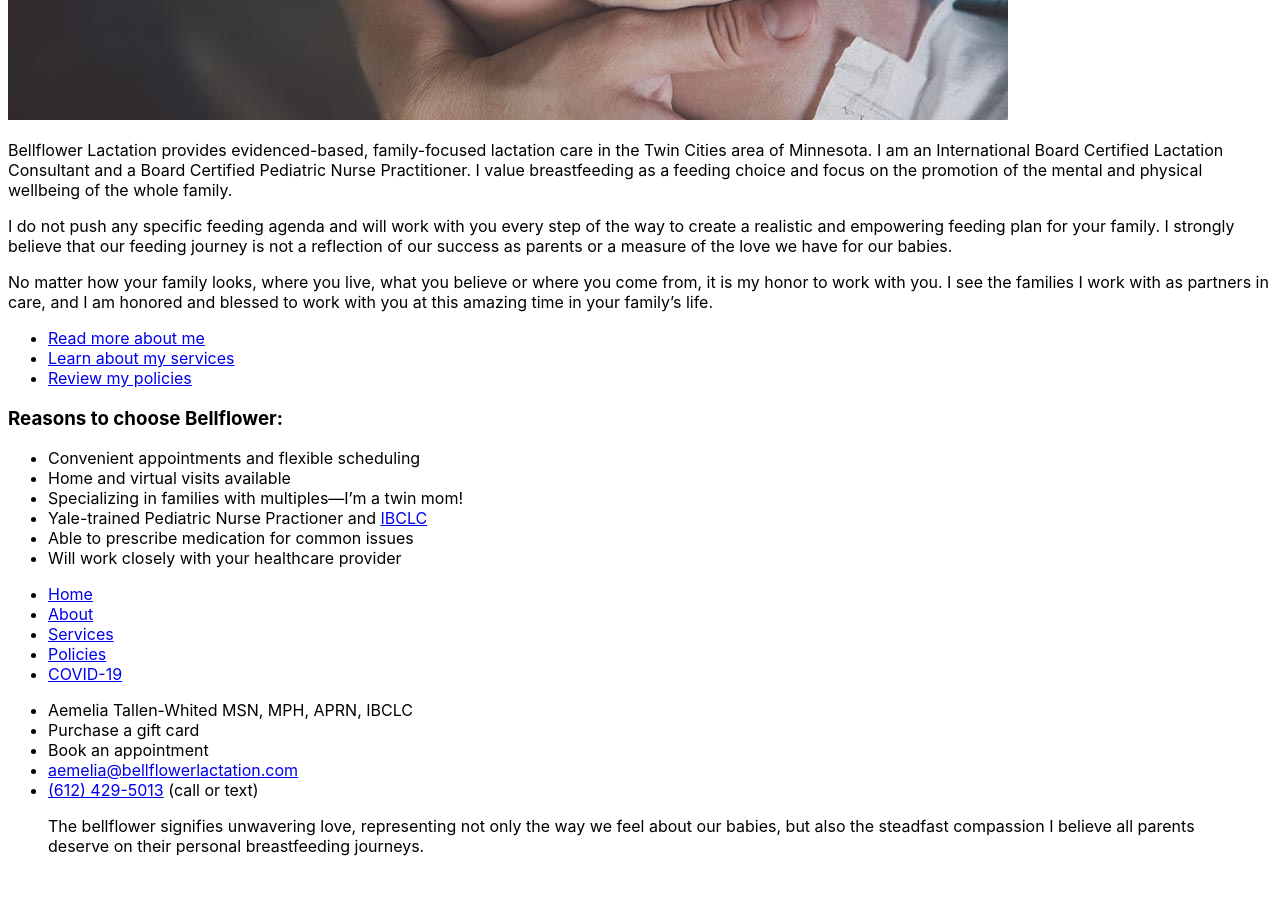
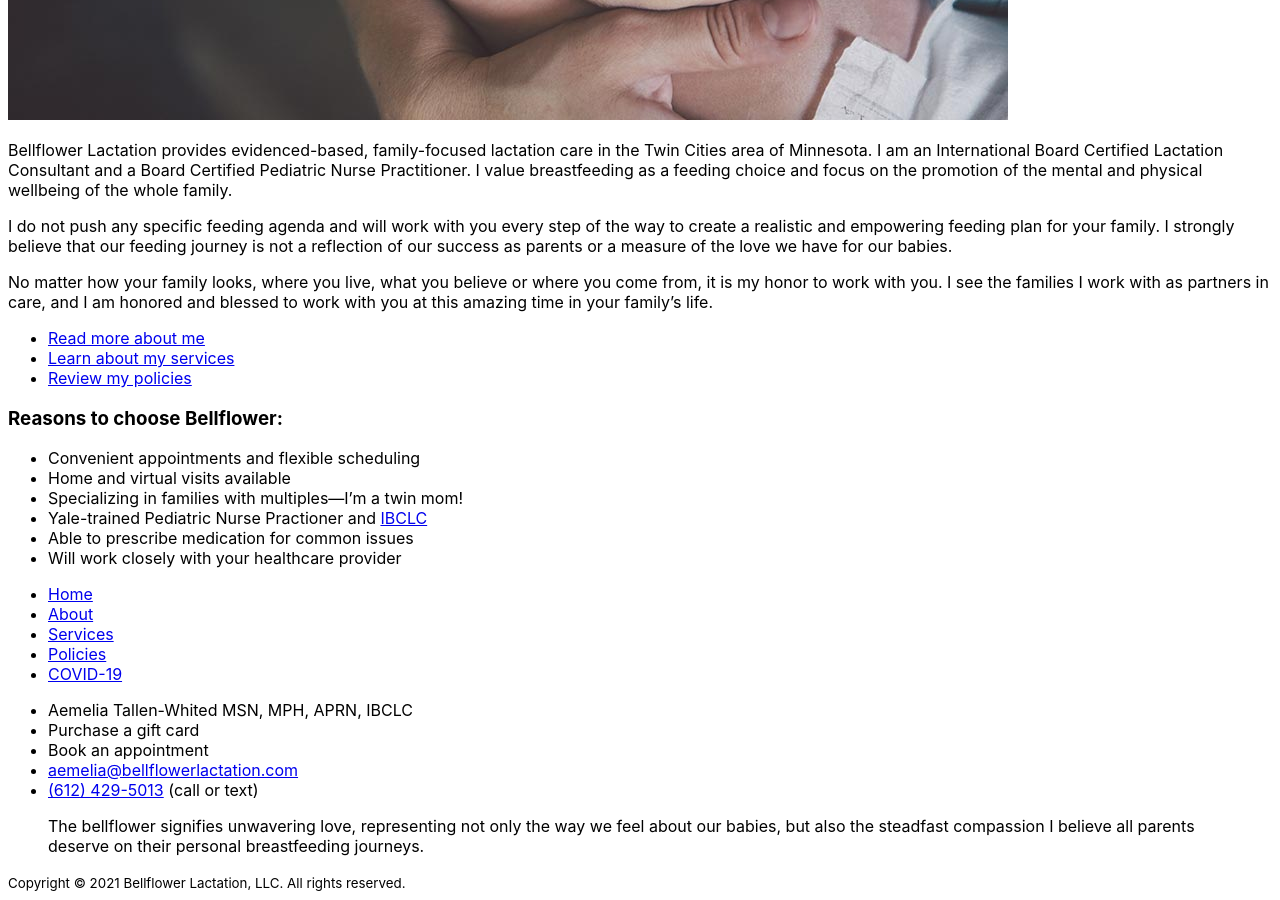
Before and after one commit to bellflowerlactation/bellflower, a Jekyll site: the page built from index.md, in a window 1280 px wide and 900 px high, scrolled down 849 px. Built offline with Jekyll 4.4.1, drawn with Linux system fonts in a browser that asks for light colours; before the commit the page ends 1721 px from its top, so only the background shows below that.

Commit message:
Add copyright information to footer

```diff
--- a/_includes/footer.html
+++ b/_includes/footer.html
@@ -28,4 +28,5 @@
             journeys.
         </p>
     </blockquote>
+    <small>Copyright &copy; 2021 Bellflower Lactation, LLC. All rights reserved.</small>
 </footer>
```
Also changed, not shown: 4 other files.
